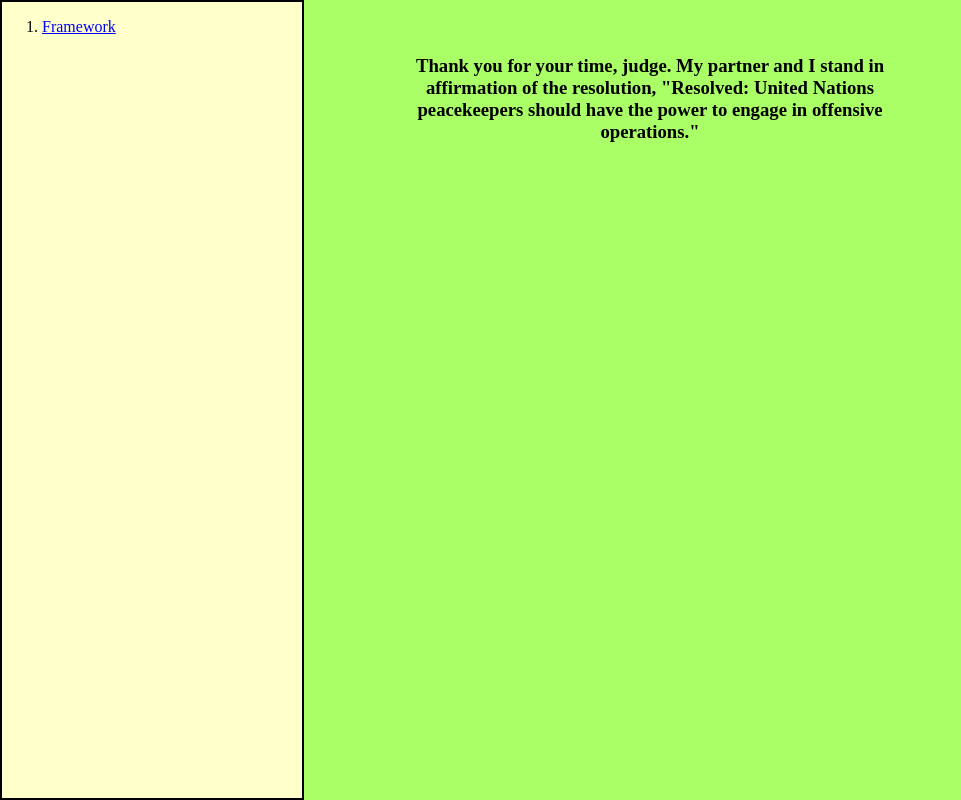
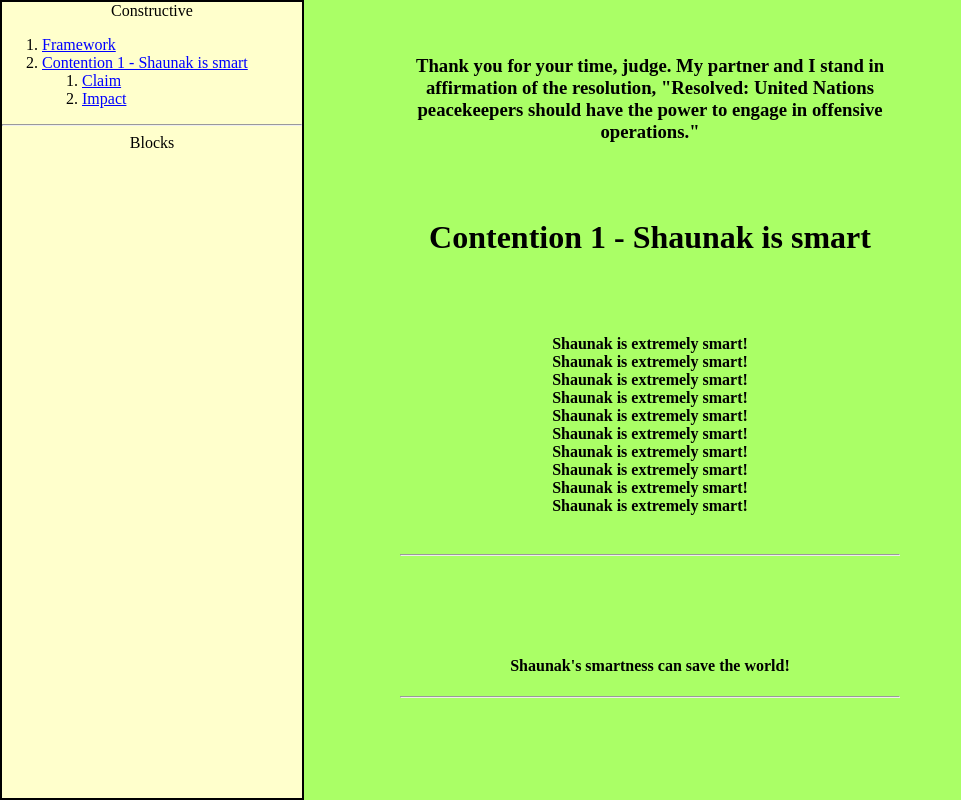
Before and after one commit to shaunakb/shaunakb.github.io, a plain HTML site: page debate/aff.html in a window 1280 px wide. Shown: the whole page, without its empty margins (0-961 px from the left). Drawn offline with Linux system fonts and the light colour scheme.

Commit message:
Shaunak is cool

```diff
--- a/debate/aff.html
+++ b/debate/aff.html
@@ -5,19 +5,42 @@
  </head>
  <body>
   <div id="tableOfContents">
+   <div class="spine">Constructive</div>
    <ol>
     <li><a href="#framework">Framework</a></li>
-     <!--split-->
+    <li><a href="#1"><!--tagline1-->Contention 1 - Shaunak is smart<!--tagline1--></a><ol><li><a href="#claim1">Claim</a></li><!--cont1--><li><a href="#impact1">Impact</a></li></ol></li><!--split-->
+   </ol>
+   <hr>
+   <div class="spine">
+    Blocks
+   </div>
+   <ol>
+    <!--blocks-->
    </ol>
   </div>
   <div id="content">
    <br><br>
    <h3 id="framework"><!--framework-->Thank you for your time, judge. My partner and I stand in affirmation of the resolution, "Resolved: United Nations peacekeepers should have the power to engage in offensive operations."<br>
 <!--framework--></h3>
-   <!--split-->
+     <br><br><h1 id="1"><!--tagline1-->Contention 1 - Shaunak is smart<!--tagline1--></h1><br><br><h4 id="claim1"><!--claim1-->Shaunak is extremely smart!<br>
+Shaunak is extremely smart!<br>
+Shaunak is extremely smart!<br>
+Shaunak is extremely smart!<br>
+Shaunak is extremely smart!<br>
+Shaunak is extremely smart!<br>
+Shaunak is extremely smart!<br>
+Shaunak is extremely smart!<br>
+Shaunak is extremely smart!<br>
+Shaunak is extremely smart!<br>
+<br>
+<!--claim1--></h4><hr><br><br><!--cont1-->
+<br><br><h4 id="impact1">
+Shaunak's smartness can save the world!
+
+</h4><hr><!--split-->
   </div>
  </body>
 </html>
 <!--data-->
-<!--cnum-->1<!--cnum-->
+<!--cnum-->2<!--cnum-->
 <!--data-->
--- a/debate/style.css
+++ b/debate/style.css
@@ -20,7 +20,6 @@
 	{
 		margin-left:400px;
 		width:500px;
-		right:0px;
 		text-align:center;
 	}
 
@@ -51,3 +50,15 @@
 		color: #AAFF66;
 		padding-top:25%;
 	}
+
+.spine
+	{
+		text-align:center;
+	}
+
+		background-color:#FFFFCC;
+		right:0;
+		top:0;
+		bottom:0;
+		border:2px solid black;
+	}
```
Also changed, not shown: debate/neg.html (+7 -0 lines).
